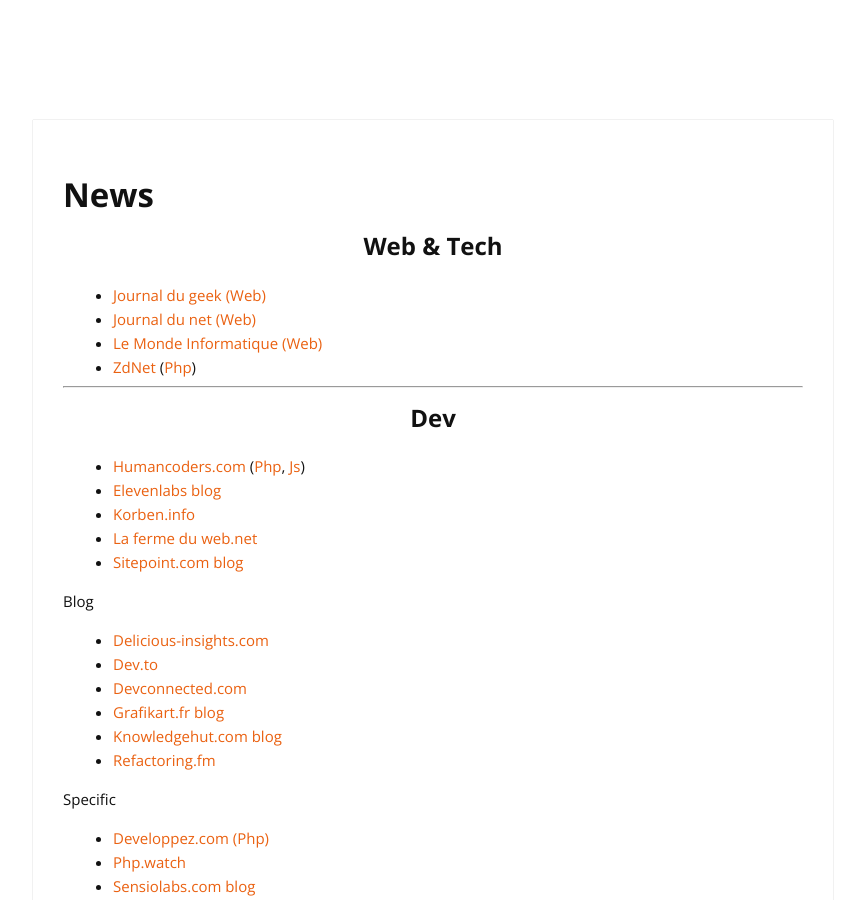
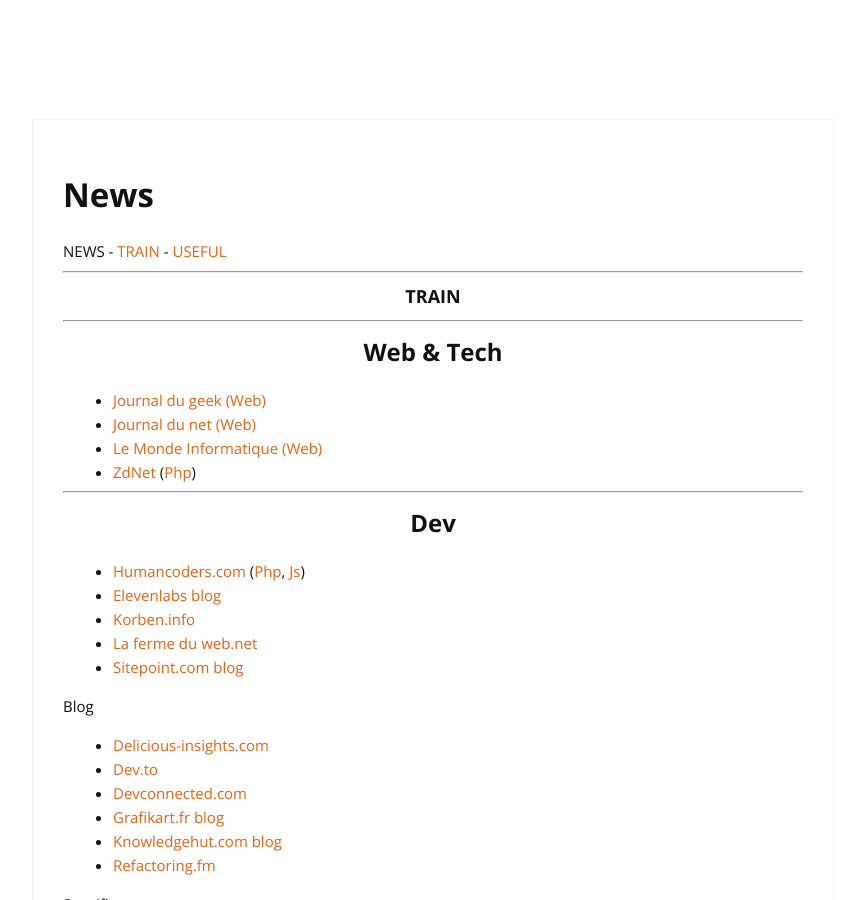
Before and after one commit to cylmat/cylmat.github.io, a Jekyll site: the page built from _pages/news.md, in a window 1280 px wide and 900 px high. Shown: the whole window, without its empty margins (207-1072 px from the left). Built offline with Jekyll 4.4.1, drawn with Linux system fonts in a browser that asks for light colours; nearby versions of some CDN libraries.

Commit message:
Update news.md

```diff
--- a/_pages/news.md
+++ b/_pages/news.md
@@ -2,6 +2,12 @@
 title: News
 layout: post
 permalink: /news/
+---
+
+NEWS - [TRAIN](https://cylmat.github.io/train) - [USEFUL](https://cylmat.github.io/useful)
+
+---
+### <center>TRAIN</center>
 ---
 
 ## <center>Web & Tech</center>
```
